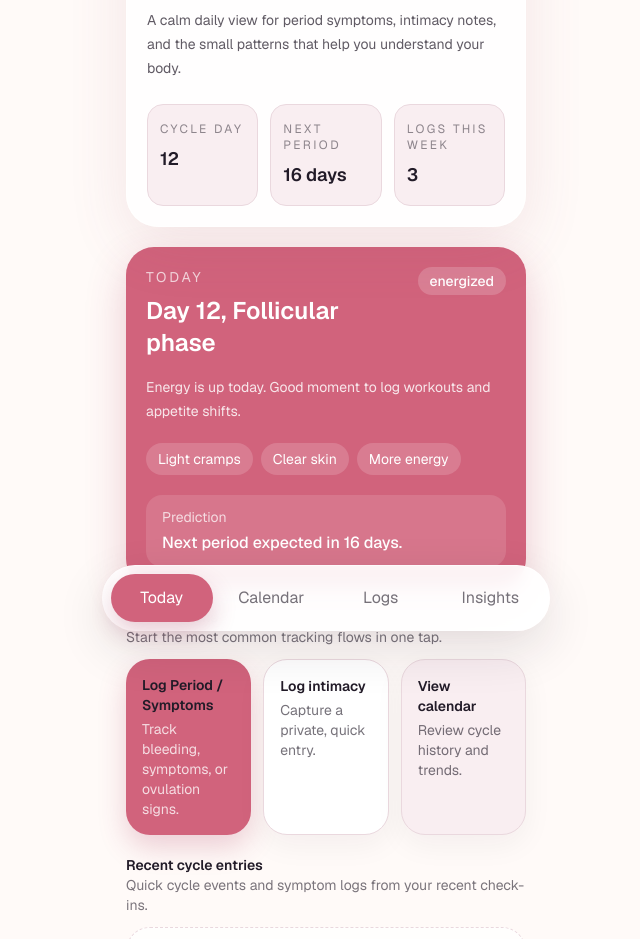
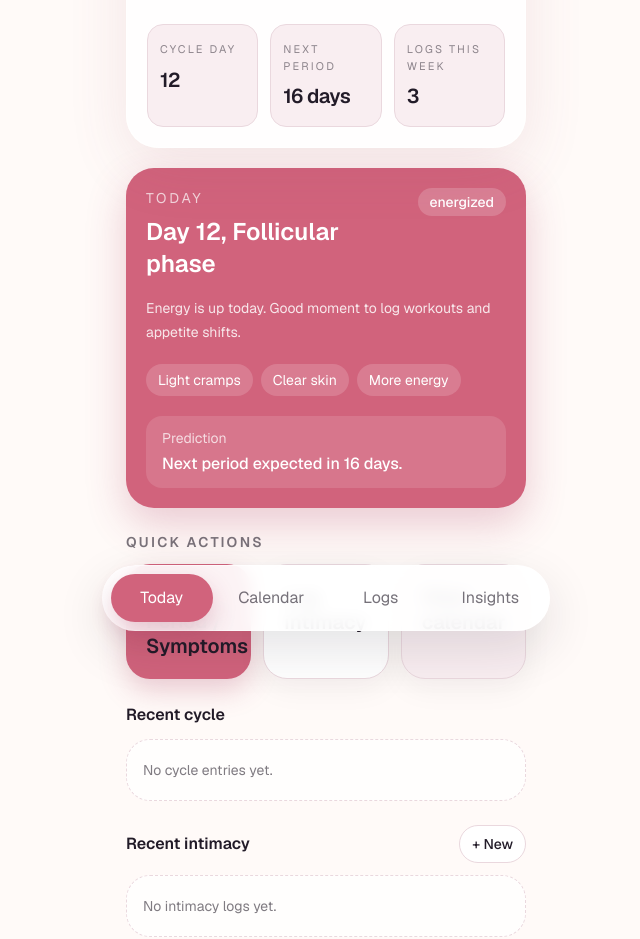
Before and after one commit to projectdeguzman/period-tracker-app, a Next.js app: page / in a window 1280 px wide. Shown: the part 153-1092 px from the top of the page, without its empty margins (314-954 px from the left). Built offline with nearby package versions, Linux system fonts and the light colour scheme.

Commit message:
Refine homepage visual hierarchy

```diff
--- a/src/app/page.tsx
+++ b/src/app/page.tsx
@@ -21,18 +21,14 @@ export default function Home() {
             <p className="text-sm font-medium uppercase tracking-[0.24em] text-accent-strong/70">
               Luna
             </p>
-            <h1 className="mt-2 text-3xl font-semibold tracking-tight">
-              Track your cycle with more context.
+            <h1 className="mt-2 text-3xl font-semibold tracking-tight sm:text-4xl">
+              Cycle tracking, simplified.
             </h1>
           </div>
           <div className="rounded-full bg-accent-soft px-3 py-1 text-sm font-medium text-accent-strong">
             MVP
           </div>
         </div>
-        <p className="mt-4 max-w-sm text-sm leading-6 text-foreground/72">
-          A calm daily view for period symptoms, intimacy notes, and the small
-          patterns that help you understand your body.
-        </p>
 
         <div className="mt-6 grid grid-cols-3 gap-3">
           {dashboardHighlights.map((item) => (
@@ -40,10 +36,10 @@ export default function Home() {
               key={item.label}
               className="rounded-2xl border border-line bg-surface-muted px-3 py-4"
             >
-              <p className="text-xs uppercase tracking-[0.2em] text-foreground/50">
+              <p className="text-[11px] uppercase tracking-[0.2em] text-foreground/50">
                 {item.label}
               </p>
-              <p className="mt-2 text-lg font-semibold">{item.value}</p>
+              <p className="mt-2 text-xl font-semibold tracking-tight">{item.value}</p>
             </article>
           ))}
         </div>
@@ -53,55 +49,48 @@ export default function Home() {
         <CycleSummaryCard snapshot={todayCycleSnapshot} />
       </section>
 
-      <section className="mt-5">
-        <div className="mb-3">
-          <p className="text-sm font-semibold">Quick actions</p>
-          <p className="text-sm text-foreground/60">
-            Start the most common tracking flows in one tap.
-          </p>
-        </div>
+      <section className="mt-6">
+        <p className="mb-3 text-sm font-semibold uppercase tracking-[0.16em] text-foreground/60">
+          Quick actions
+        </p>
 
         <div className="grid grid-cols-1 gap-3 sm:grid-cols-3">
           <Link
             href="/logs/cycle/new"
-            className="rounded-[1.5rem] bg-accent px-4 py-4 text-left text-white shadow-[0_12px_28px_rgba(169,52,86,0.22)] transition hover:bg-accent-strong"
+            className="rounded-[1.5rem] bg-accent px-5 py-5 text-left text-white shadow-[0_12px_28px_rgba(169,52,86,0.22)] transition hover:bg-accent-strong focus-visible:outline-none focus-visible:ring-2 focus-visible:ring-accent-strong focus-visible:ring-offset-2"
           >
-            <span className="block text-sm font-semibold">
+            <span className="block text-xl font-semibold leading-tight">
               Log Period / Symptoms
-            </span>
-            <span className="mt-1 block text-sm text-white/78">
-              Track bleeding, symptoms, or ovulation signs.
             </span>
           </Link>
 
           <Link
             href="/logs/intimacy/new"
-            className="rounded-[1.5rem] border border-line bg-white px-4 py-4 text-left shadow-[0_10px_30px_rgba(34,27,40,0.05)] transition hover:bg-surface-muted"
+            className="rounded-[1.5rem] border border-line bg-white px-5 py-5 text-left shadow-[0_10px_30px_rgba(34,27,40,0.05)] transition hover:bg-surface-muted focus-visible:outline-none focus-visible:ring-2 focus-visible:ring-accent-strong focus-visible:ring-offset-2"
           >
-            <span className="block text-sm font-semibold">Log intimacy</span>
-            <span className="mt-1 block text-sm text-foreground/62">
-              Capture a private, quick entry.
-            </span>
+            <span className="block text-xl font-semibold leading-tight">Log intimacy</span>
           </Link>
 
           <Link
             href="/calendar"
-            className="rounded-[1.5rem] border border-line bg-surface-muted px-4 py-4 text-left shadow-[0_10px_30px_rgba(34,27,40,0.05)] transition hover:bg-accent-soft"
+            className="rounded-[1.5rem] border border-line bg-surface-muted px-5 py-5 text-left shadow-[0_10px_30px_rgba(34,27,40,0.05)] transition hover:bg-accent-soft focus-visible:outline-none focus-visible:ring-2 focus-visible:ring-accent-strong focus-visible:ring-offset-2"
           >
-            <span className="block text-sm font-semibold">View calendar</span>
-            <span className="mt-1 block text-sm text-foreground/62">
-              Review cycle history and trends.
-            </span>
+            <span className="block text-xl font-semibold leading-tight">View calendar</span>
           </Link>
         </div>
       </section>
 
-      <section className="mt-5">
-        <div className="mb-3">
-          <p className="text-sm font-semibold">Recent cycle entries</p>
-          <p className="text-sm text-foreground/60">
-            Quick cycle events and symptom logs from your recent check-ins.
-          </p>
+      <section className="mt-6">
+        <div className="mb-3 flex items-center justify-between gap-3">
+          <p className="text-base font-semibold">Recent cycle</p>
+          {cycleEntries.length > 0 ? (
+            <Link
+              href="/logs/cycle/new"
+              className="rounded-full border border-line bg-white px-3 py-2 text-sm font-medium"
+            >
+              + New
+            </Link>
+          ) : null}
         </div>
 
         <div className="space-y-3">
@@ -110,22 +99,16 @@ export default function Home() {
               <CycleEntryCard key={entry.id} entry={entry} />
             ))
           ) : (
-            <article className="rounded-[1.5rem] border border-dashed border-line bg-white/75 px-4 py-5 text-sm leading-6 text-foreground/58">
-              No cycle entries yet. Start with Log Period / Symptoms to save
-              your first entry.
+            <article className="rounded-[1.5rem] border border-dashed border-line bg-white/75 px-4 py-5 text-sm text-foreground/58">
+              No cycle entries yet.
             </article>
           )}
         </div>
       </section>
 
-      <section className="mt-5">
-        <div className="mb-3 flex items-center justify-between">
-          <div>
-            <p className="text-sm font-semibold">Recent intimacy logs</p>
-            <p className="text-sm text-foreground/60">
-              Quick entries built for privacy-first journaling.
-            </p>
-          </div>
+      <section className="mt-6">
+        <div className="mb-3 flex items-center justify-between gap-3">
+          <p className="text-base font-semibold">Recent intimacy</p>
           <Link
             href="/logs/intimacy/new"
             className="rounded-full border border-line bg-white px-3 py-2 text-sm font-medium"
@@ -140,8 +123,8 @@ export default function Home() {
               <IntimacyLogCard key={entry.id} entry={entry} />
             ))
           ) : (
-            <article className="rounded-[1.5rem] border border-dashed border-line bg-white/75 px-4 py-5 text-sm leading-6 text-foreground/58">
-              No intimacy logs yet. Tap + New to create your first entry.
+            <article className="rounded-[1.5rem] border border-dashed border-line bg-white/75 px-4 py-5 text-sm text-foreground/58">
+              No intimacy logs yet.
             </article>
           )}
         </div>
```
